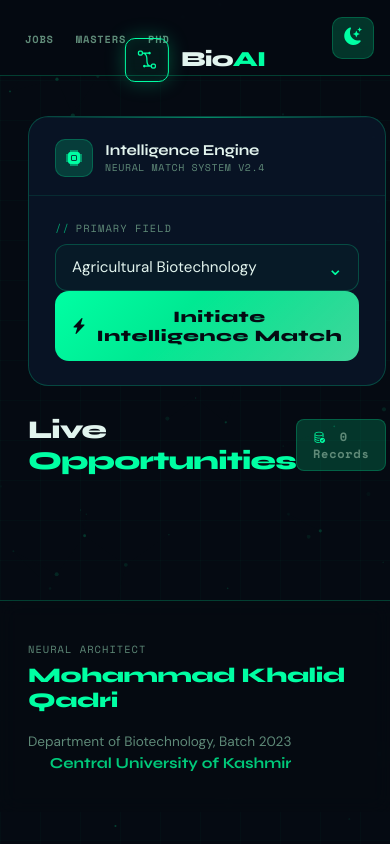
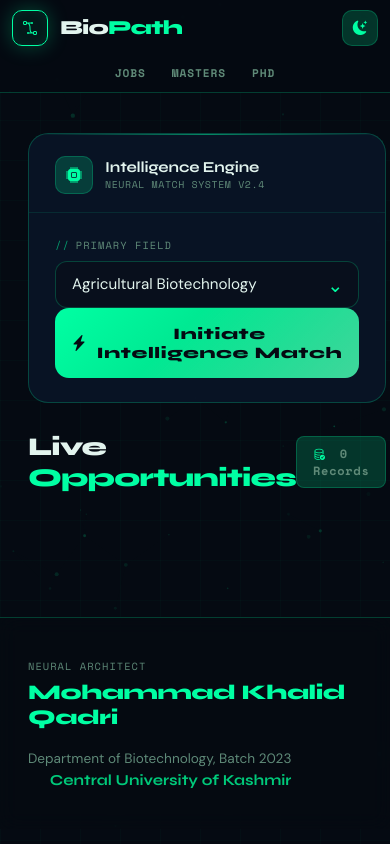
Before and after one commit to MKhalidQadri/biopath-ai, a FastAPI app: page /category/1 in a window 390 px wide. Run offline with FastAPI, Linux system fonts and the light colour scheme.

Commit message:
Add files via upload

```diff
--- a/templates/index.html
+++ b/templates/index.html
@@ -142,9 +142,7 @@
         text-shadow: 0 0 12px rgba(0,255,163,0.5);
       }
 
-        /* Center brand */
-
-      /* Center brand - Absolute positioning keeps it dead center */
+      /* Center brand - Absolute positioning keeps it dead center on desktop */
       .brand {
         position: absolute;
         left: 50%;
@@ -355,12 +353,13 @@
         opacity: 0.6;
       }
 
+      /* 💡 THE DROPDOWN FIX (WINDOWS/CHROME COMPATIBLE) */
       .bio-select {
         width: 100%;
-        background: rgba(0, 255, 163, 0.03);
+        background-color: var(--surface) !important;
         border: 1px solid var(--bio-border);
         border-radius: 12px;
-        color: var(--text);
+        color: var(--text) !important;
         font-family: "DM Sans", sans-serif;
         font-size: 0.95rem;
         padding: 14px 16px;
@@ -372,24 +371,22 @@
       }
       .bio-select:focus {
         border-color: var(--bio);
-        background: rgba(0, 255, 163, 0.06);
         box-shadow: 0 0 0 3px rgba(0, 255, 163, 0.1);
       }
 
-      /* FIX: Dropdown Options Background */
       .bio-select option {
-        background-color: var(--surface);
-        color: var(--text);
+        background-color: var(--surface) !important;
+        color: var(--text) !important;
         font-weight: 500;
       }
 
       body.light-mode .bio-select {
-        background: rgba(0, 120, 80, 0.04);
-        color: var(--text-l);
+        background-color: #f0faf6 !important;
+        color: var(--text-l) !important;
       }
       body.light-mode .bio-select option {
-        background-color: var(--surface-l);
-        color: var(--text-l);
+        background-color: #ffffff !important;
+        color: var(--text-l) !important;
       }
 
       .select-wrap {
@@ -890,7 +887,7 @@
         text-transform: uppercase;
       }
 
-      /* ── MOBILE RESPONSIVENESS ── */
+      /* 💡 THE MOBILE LAYOUT AND TEXT FIX */
       @media (max-width: 960px) {
         .main-grid {
           grid-template-columns: 1fr;
@@ -905,31 +902,49 @@
           font-size: 1.35rem;
         }
       }
+
       @media (max-width: 768px) {
         .topbar-inner {
           display: flex;
           justify-content: space-between;
           align-items: center;
+          padding: 0 12px;
+          flex-wrap: wrap; /* Allows wrapping on tiny screens */
+          gap: 10px;
         }
         .nav-links {
           gap: 4px;
+          order: 3; /* Push links to bottom row */
+          width: 100%;
+          justify-content: center;
+          padding-top: 5px;
         }
         .nav-links a {
-          padding: 6px 8px;
-          font-size: 0.65rem;
+          padding: 6px 10px;
+          font-size: 0.7rem;
         }
+
+        /* Stop the logo from overlapping by removing absolute positioning */
         .brand {
-          position: absolute;
-          left: 50%;
-          transform: translateX(-50%);
+          position: relative;
+          left: auto;
+          transform: none;
+          order: 1;
         }
-        .brand-wordmark span {
-          display: none;
-        }
-        .brand-wordmark::after {
-          content: "AI";
-          color: var(--bio);
-        }
+
+        /* Resize logo elements to fit gracefully */
+        .brand-mark { width: 34px; height: 34px; }
+        .brand-mark i { font-size: 1rem; }
+        .brand-wordmark { font-size: 1.25rem; }
+
+        /* Force 'Path' to stay visible and eliminate the injected 'AI' */
+        .brand-wordmark span { display: inline !important; }
+        .brand-wordmark::after { content: none !important; }
+
+        .topbar-right { order: 2; }
+        .topbar { height: auto; padding: 10px 0; }
+        .theme-btn { width: 36px; height: 36px; font-size: 0.9rem; }
+        .btn-full { max-width: 100%; }
       }
     </style>
   </head>
@@ -940,6 +955,7 @@
     <div class="content-wrap">
       <nav class="topbar">
         <div class="topbar-inner">
+
           <ul class="nav-links">
             <li>
               <a
```
Lines whose indentation alone changed are shown as unchanged.
